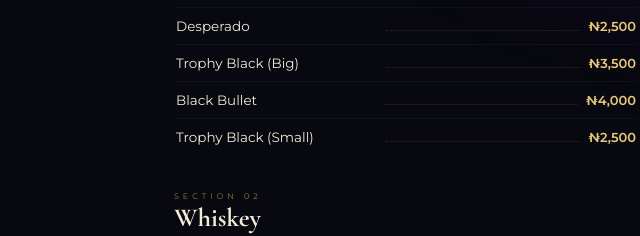
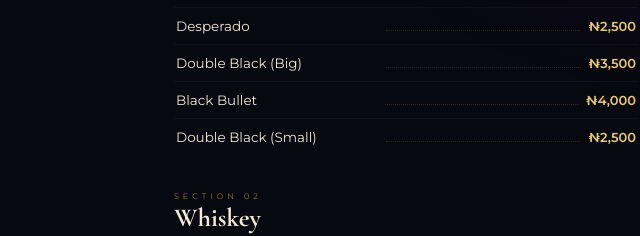
Before and after one commit to jeffdrizzy/Lavida-Bar-Menu, a plain HTML site: page index.html in a window 1280 px wide. Shown: the part 708-944 px from the top of the page, 234-874 px from the left. Drawn offline with nearby package versions, Linux system fonts and the light colour scheme.

Commit message:
Update index.html

```diff
--- a/index.html
+++ b/index.html
@@ -176,9 +176,9 @@
     <div class="item"><span class="item-name">33 Export</span><span class="item-dots"></span><span class="item-price">₦3,000</span></div>
     <div class="item"><span class="item-name">Hero Big</span><span class="item-dots"></span><span class="item-price">₦2,500</span></div>
     <div class="item"><span class="item-name">Desperado</span><span class="item-dots"></span><span class="item-price">₦2,500</span></div>
-    <div class="item"><span class="item-name">Trophy Black (Big)</span><span class="item-dots"></span><span class="item-price">₦3,500</span></div>
+    <div class="item"><span class="item-name">Double Black (Big)</span><span class="item-dots"></span><span class="item-price">₦3,500</span></div>
     <div class="item"><span class="item-name">Black Bullet</span><span class="item-dots"></span><span class="item-price">₦4,000</span></div>
-    <div class="item"><span class="item-name">Trophy Black (Small)</span><span class="item-dots"></span><span class="item-price">₦2,500</span></div>
+    <div class="item"><span class="item-name">Double Black (Small)</span><span class="item-dots"></span><span class="item-price">₦2,500</span></div>
   </div>
 
   <div class="section">
```
